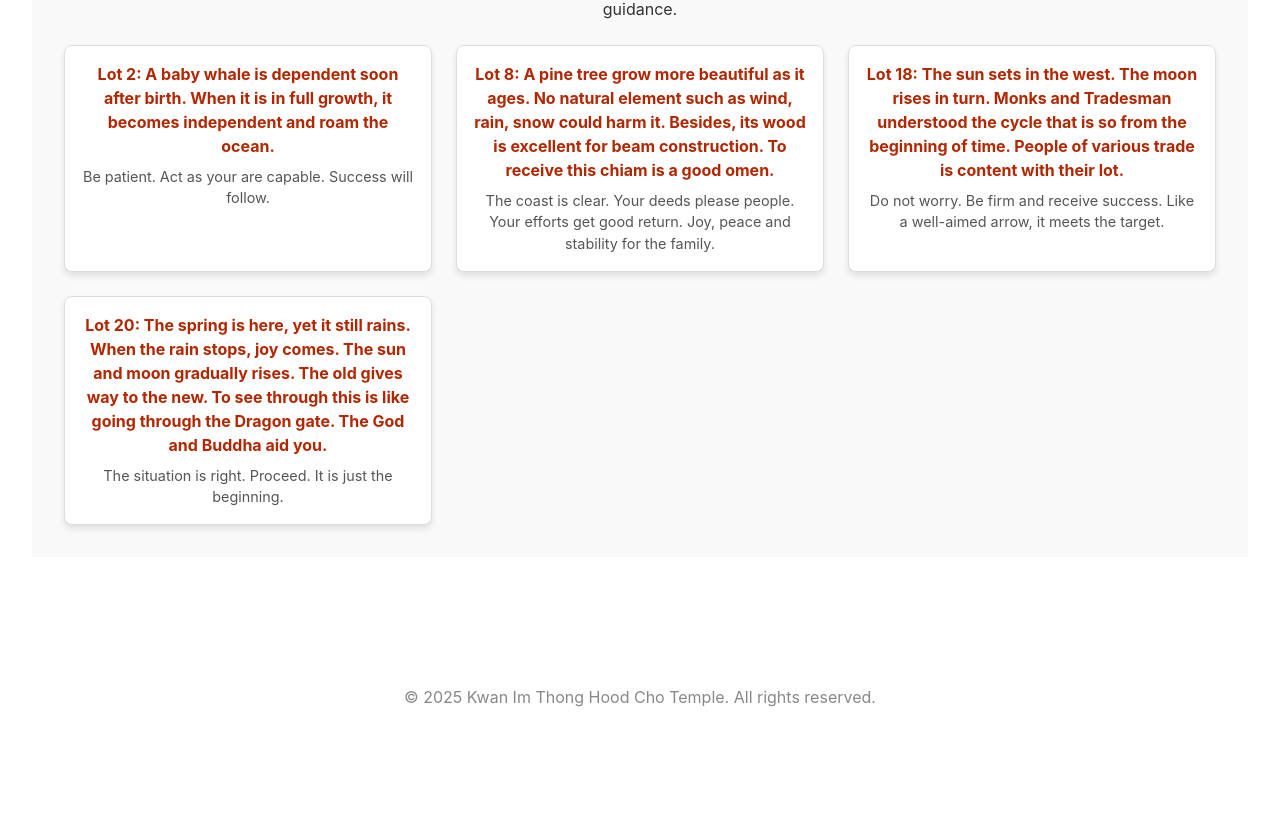
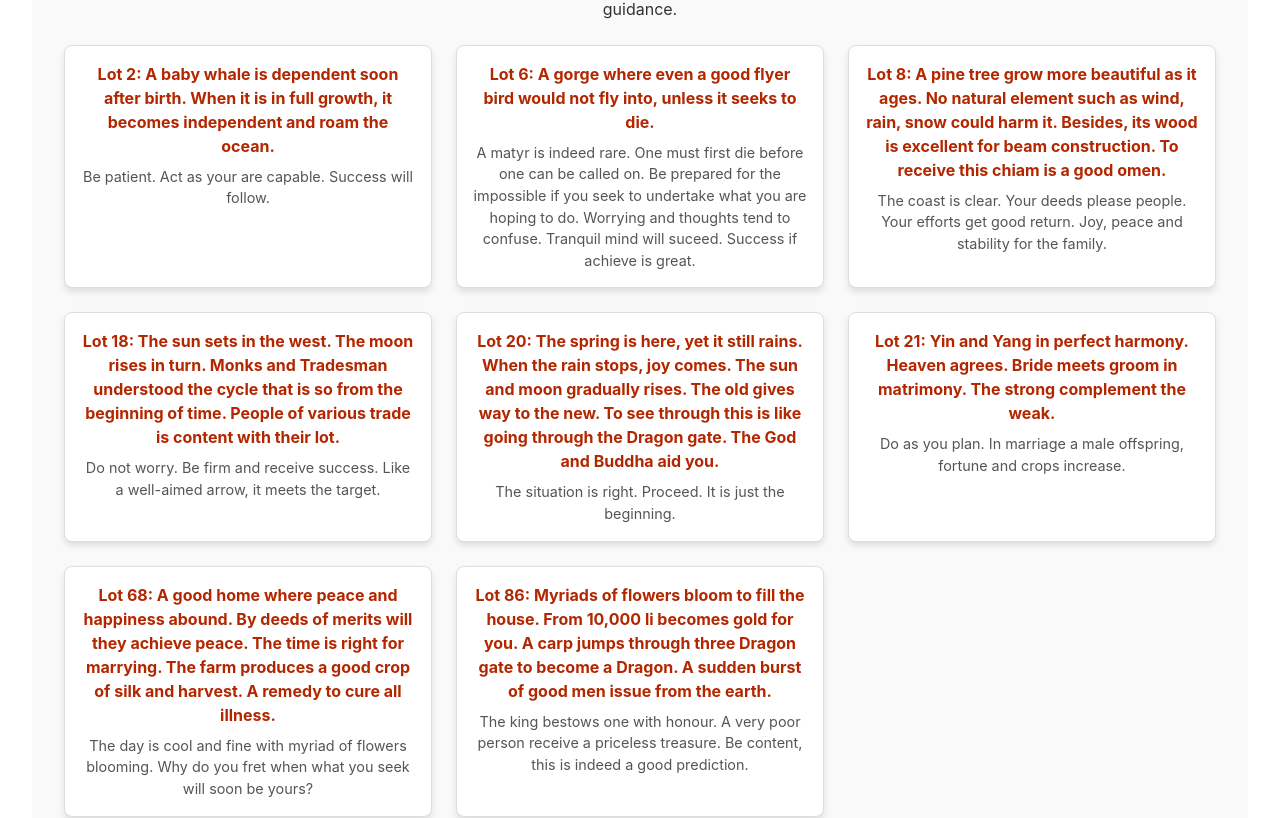
Before and after one commit to kwanimthonghoodcho/kwanimthonghoodcho, a React (Vite) app: page /lots in a window 1280 px wide. Shown: the part 273-1091 px from the top of the page. Built offline with nearby package versions, Linux system fonts and the light colour scheme; a web font is replaced by a local one.

Commit message:
add lots

```diff
--- a/src/pages/About.tsx
+++ b/src/pages/About.tsx
@@ -19,7 +19,7 @@ const About = () => {
           <strong>Nearest MRT Station:</strong> Bugis MRT Station (DT14/EW12), a 5-minute walk from Exit B.
         </p>
         <p>
-          <strong>Opening Hours:</strong> 7:00 AM – 6:30 PM daily
+          <strong>Opening Hours:</strong> 7:00 AM – 5:30 PM daily
         </p>
         <p>
           Visitors are encouraged to maintain a respectful demeanor within the temple grounds. Photography inside the prayer halls is not permitted out of respect for the worshippers.
--- a/src/pages/Donations.tsx
+++ b/src/pages/Donations.tsx
@@ -8,7 +8,7 @@ const Donations = () => {
 
       <div className="donations-content">
         <p>
-          Scan the PayNow QR code below if you wish to make a contribution to support the upkeep of this sacred space, community initiatives, and the teachings of wisdom and kindness. May your generosity bring blessings and prosperity.
+          May your generosity bring blessings and prosperity.
         </p>
         <img src={qrPhoto} className="qr" alt="PayNow QR Code" />
       </div>
--- a/src/pages/Lots.tsx
+++ b/src/pages/Lots.tsx
@@ -7,10 +7,16 @@ const lotsData = [
     description: "Be patient. Act as your are capable. Success will follow.",
   },
   {
+    number: 6,
+    title: "A gorge where even a good flyer bird would not fly into, unless it seeks to die.",
+    description: "A matyr is indeed rare. One must first die before one can be called on. Be prepared for the impossible if you seek to undertake what you are hoping to do. Worrying and thoughts tend to confuse. Tranquil mind will suceed. Success if achieve is great.",
+  },
+  {
     number: 8,
     title: "A pine tree grow more beautiful as it ages. No natural element such as wind, rain, snow could harm it. Besides, its wood is excellent for beam construction. To receive this chiam is a good omen.",
     description: "The coast is clear. Your deeds please people. Your efforts get good return. Joy, peace and stability for the family.",
   },
+
   {
     number: 18,
     title: "The sun sets in the west. The moon rises in turn. Monks and Tradesman understood the cycle that is so from the beginning of time. People of various trade is content with their lot.",
@@ -22,6 +28,21 @@ const lotsData = [
     title: "The spring is here, yet it still rains. When the rain stops, joy comes. The sun and moon gradually rises. The old gives way to the new. To see through this is like going through the Dragon gate. The God and Buddha aid you.",
     description: "The situation is right. Proceed. It is just the beginning.",
   },
+  {
+    number: 21,
+    title: "Yin and Yang in perfect harmony. Heaven agrees. Bride meets groom in matrimony. The strong complement the weak.",
+    description: "Do as you plan. In marriage a male offspring, fortune and crops increase.",
+  },
+  {
+    number: 68,
+    title: "A good home where peace and happiness abound. By deeds of merits will they achieve peace. The time is right for marrying. The farm produces a good crop of silk and harvest. A remedy to cure all illness.",
+    description: "The day is cool and fine with myriad of flowers blooming. Why do you fret when what you seek will soon be yours?",
+  },
+  {
+    number: 86,
+    title: "Myriads of flowers bloom to fill the house. From 10,000 li becomes gold for you. A carp jumps through three Dragon gate to become a Dragon. A sudden burst of good men issue from the earth.",
+    description: "The king bestows one with honour. A very poor person receive a priceless treasure. Be content, this is indeed a good prediction.",
+  }
 ];
 
 const Lots = () => {
```
